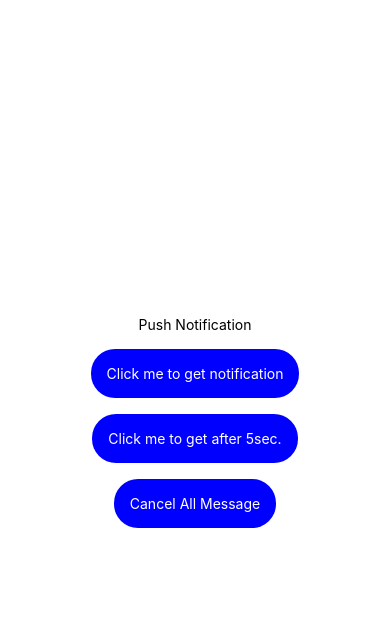
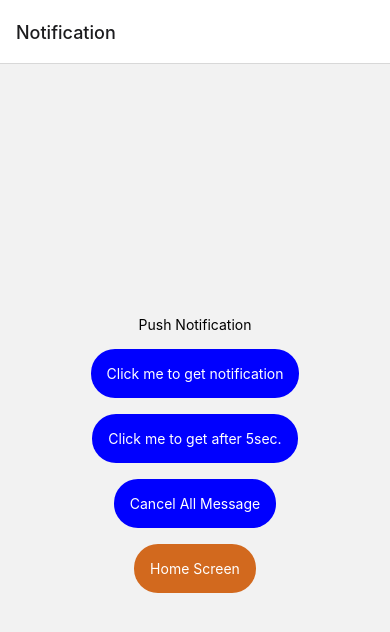
Before and after one commit to nateesoft/prettyland-webview, a React Native app in the folder prettyLandFirebase/: screen /Notification in a window 390 px wide. Shown: the top 632 px of the page. Built offline with nearby package versions, Linux system fonts and the light colour scheme.

Commit message:
add navigation stack screen success

```diff
--- a/prettyLandFirebase/App.js
+++ b/prettyLandFirebase/App.js
@@ -1,54 +1,35 @@
 import React from 'react';
-import { View, Text, StyleSheet, TouchableOpacity } from 'react-native';
+import { NavigationContainer } from '@react-navigation/native';
+import { createNativeStackNavigator } from '@react-navigation/native-stack';
 
-import {
-  showNotification,
-  handleScheduleNotification,
-  handleCancel,
-} from './src/notification';
+import HomeScreen from './src/screen/HomeScreen';
+import DetailScreen from './src/screen/DetailScreen';
+import NotificationScreen from './src/screen/NotificationScreen';
+
+const Stack = createNativeStackNavigator();
 
 const App = () => {
   return (
-    <View style={styles.container}>
-      <Text>Push Notification</Text>
-      <TouchableOpacity
-        activeOpacity={0.6}
-        onPress={() => showNotification('hello', 'message')}>
-        <View style={styles.button}>
-          <Text style={styles.buttonTitle}>Click me to get notification</Text>
-        </View>
-      </TouchableOpacity>
-      <TouchableOpacity
-        activeOpacity={0.6}
-        onPress={() => handleScheduleNotification('Hi', 'showed after 5 sec')}>
-        <View style={styles.button}>
-          <Text style={styles.buttonTitle}>Click me to get after 5sec.</Text>
-        </View>
-      </TouchableOpacity>
-      <TouchableOpacity activeOpacity={0.6} onPress={handleCancel}>
-        <View style={styles.button}>
-          <Text style={styles.buttonTitle}>Cancel All Message</Text>
-        </View>
-      </TouchableOpacity>
-    </View>
+    <NavigationContainer>
+      <Stack.Navigator initialRouteName="Notification">
+        <Stack.Screen
+          name="Notification"
+          component={NotificationScreen}
+          options={{ title: 'Notification' }}
+        />
+        <Stack.Screen
+          name="Home"
+          component={HomeScreen}
+          options={{ title: 'Home' }}
+        />
+        <Stack.Screen
+          name="Detail"
+          component={DetailScreen}
+          options={{ title: 'Detail' }}
+        />
+      </Stack.Navigator>
+    </NavigationContainer>
   );
 };
 
 export default App;
-
-const styles = StyleSheet.create({
-  container: {
-    flex: 1,
-    justifyContent: 'center',
-    alignItems: 'center',
-  },
-  button: {
-    padding: 16,
-    backgroundColor: 'blue',
-    borderRadius: 24,
-    marginTop: 16,
-  },
-  buttonTitle: {
-    color: 'white',
-  },
-});
--- /dev/null
+++ b/prettyLandFirebase/src/screen/DetailScreen.js
@@ -0,0 +1,22 @@
+import React from 'react';
+import { View, Text, StyleSheet, Button } from 'react-native';
+
+export default function DetailScreen({ navigation }) {
+  const goHome = () => {
+    navigation.navigate('Home');
+  };
+  return (
+    <View style={styles.container}>
+      <Text>Detail Screen</Text>
+      <Button title="Go Home" onPress={goHome} />
+    </View>
+  );
+}
+
+const styles = StyleSheet.create({
+  container: {
+    flex: 1,
+    justifyContent: 'center',
+    alignItems: 'center',
+  },
+});
--- /dev/null
+++ b/prettyLandFirebase/src/screen/HomeScreen.js
@@ -0,0 +1,22 @@
+import React from 'react';
+import { View, Text, Button, StyleSheet } from 'react-native';
+
+export default function HomeScreen({ navigation }) {
+  const goDetail = () => {
+    navigation.navigate('Detail');
+  };
+  return (
+    <View style={styles.container}>
+      <Text>Home Screen</Text>
+      <Button title="Go to detail screen" onPress={goDetail} />
+    </View>
+  );
+}
+
+const styles = StyleSheet.create({
+  container: {
+    flex: 1,
+    justifyContent: 'center',
+    alignItems: 'center',
+  },
+});
--- /dev/null
+++ b/prettyLandFirebase/src/screen/NotificationScreen.js
@@ -0,0 +1,63 @@
+import React from 'react';
+import { View, Text, StyleSheet, TouchableOpacity } from 'react-native';
+
+import {
+  showNotification,
+  handleScheduleNotification,
+  handleCancel,
+} from '../../src/notification';
+
+const NotificationScreen = ({ navigation }) => {
+  const goHome = () => {
+    navigation.navigate('Home');
+  };
+
+  return (
+    <View style={styles.container}>
+      <Text>Push Notification</Text>
+      <TouchableOpacity
+        activeOpacity={0.6}
+        onPress={() => showNotification('hello', 'message')}>
+        <View style={styles.button}>
+          <Text style={styles.buttonTitle}>Click me to get notification</Text>
+        </View>
+      </TouchableOpacity>
+      <TouchableOpacity
+        activeOpacity={0.6}
+        onPress={() => handleScheduleNotification('Hi', 'showed after 5 sec')}>
+        <View style={styles.button}>
+          <Text style={styles.buttonTitle}>Click me to get after 5sec.</Text>
+        </View>
+      </TouchableOpacity>
+      <TouchableOpacity activeOpacity={0.6} onPress={handleCancel}>
+        <View style={styles.button}>
+          <Text style={styles.buttonTitle}>Cancel All Message</Text>
+        </View>
+      </TouchableOpacity>
+      <TouchableOpacity activeOpacity={0.6} onPress={goHome}>
+        <View style={[styles.button, { backgroundColor: 'chocolate' }]}>
+          <Text style={styles.buttonTitle}>Home Screen</Text>
+        </View>
+      </TouchableOpacity>
+    </View>
+  );
+};
+
+export default NotificationScreen;
+
+const styles = StyleSheet.create({
+  container: {
+    flex: 1,
+    justifyContent: 'center',
+    alignItems: 'center',
+  },
+  button: {
+    padding: 16,
+    backgroundColor: 'blue',
+    borderRadius: 24,
+    marginTop: 16,
+  },
+  buttonTitle: {
+    color: 'white',
+  },
+});
```
Also changed, not shown: prettyLandFirebase/package.json (+6 -1 lines), 4 other files (tests, documents, lock files or other folders).
